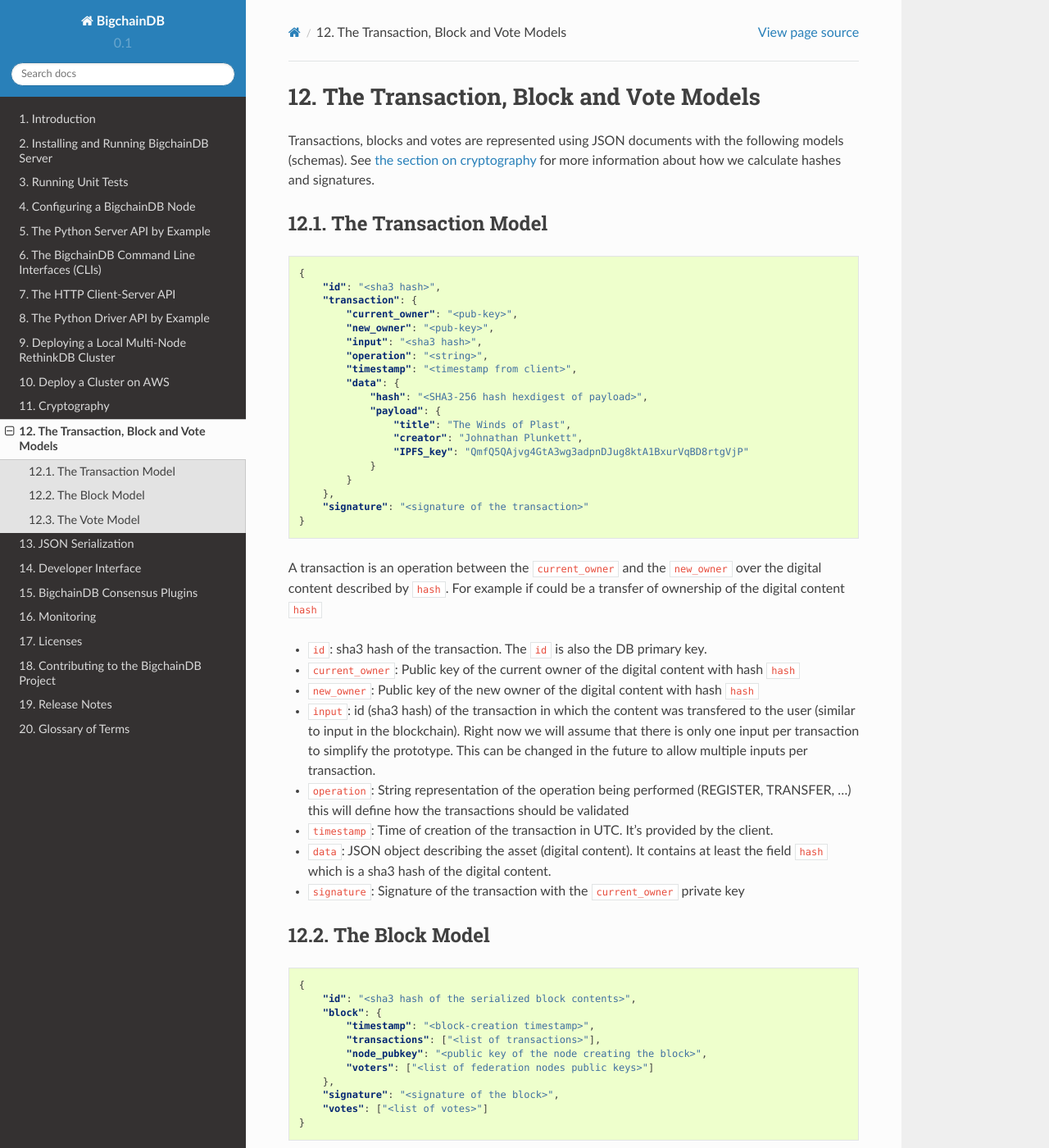
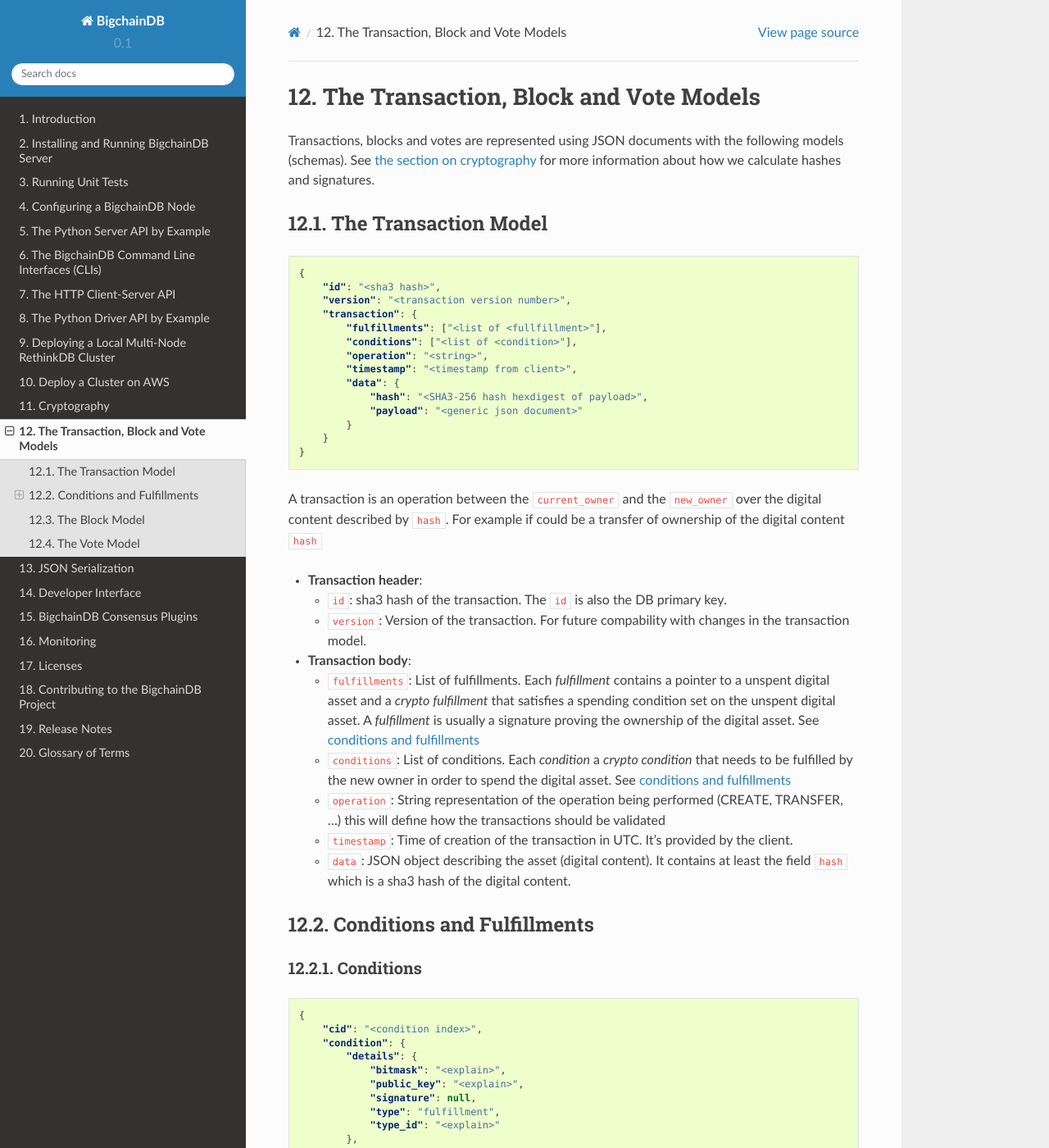
Before and after one commit to bigchaindb/bigchaindb, a Sphinx documentation site: the page built from docs/source/models.md, in a window 1280 px wide and 1400 px high. Shown: the whole window at 82% size. Built offline with Sphinx 7.4.7 and the Read the Docs theme 2.0.0, drawn with Linux system fonts in a browser that asks for light colours; some of the changed text lies outside the part shown.

Commit message:
documented the new transaction structure

````diff
--- a/docs/source/models.md
+++ b/docs/source/models.md
@@ -7,37 +7,88 @@
 ```json
 {
     "id": "<sha3 hash>",
+    "version": "<transaction version number>",
     "transaction": {
-        "current_owner": "<pub-key>",
-        "new_owner": "<pub-key>",
-        "input": "<sha3 hash>",
+        "fulfillments": ["<list of <fullfillment>"],
+        "conditions": ["<list of <condition>"],
         "operation": "<string>",
         "timestamp": "<timestamp from client>",
         "data": {
             "hash": "<SHA3-256 hash hexdigest of payload>",
-            "payload": {
-                "title": "The Winds of Plast",
-                "creator": "Johnathan Plunkett",
-                "IPFS_key": "QmfQ5QAjvg4GtA3wg3adpnDJug8ktA1BxurVqBD8rtgVjP"
-            }
+            "payload": "<generic json document>"
         }
-    },
-    "signature": "<signature of the transaction>"
+    }
 }
 ```
 
 A transaction is an operation between the `current_owner` and the `new_owner` over the digital content described by `hash`. For example if could be a transfer of ownership of the digital content `hash`
 
-- `id`: sha3 hash of the transaction. The `id` is also the DB primary key.
-- `current_owner`: Public key of the current owner of the digital content with hash `hash`
-- `new_owner`: Public key of the new owner of the digital content with hash `hash`
-- `input`: id (sha3 hash) of the transaction in which the content was transfered to the user (similar to input in the blockchain). Right now we will assume that there is only one input per transaction to simplify the prototype. This can be changed in the future to allow multiple inputs per transaction.
-- `operation`: String representation of the operation being performed (REGISTER, TRANSFER, ...) this will define how
-the transactions should be validated
-- `timestamp`: Time of creation of the transaction in UTC. It's provided by the client.
-- `data`: JSON object describing the asset (digital content). It contains at least the field `hash` which is a
-sha3 hash of the digital content.
-- `signature`: Signature of the transaction with the `current_owner` private key
+- **Transaction header**:
+    - `id`: sha3 hash of the transaction. The `id` is also the DB primary key.
+    - `version`: Version of the transaction. For future compability with changes in the transaction model.
+- **Transaction body**:
+    - `fulfillments`: List of fulfillments. Each _fulfillment_ contains a pointer to a unspent digital asset
+    and a _crypto fulfillment_ that satisfies a spending condition set on the unspent digital asset. A _fulfillment_
+    is usually a signature proving the ownership of the digital asset.
+    See [conditions and fulfillments](models.md#conditions-and-fulfillments)
+    - `conditions`: List of conditions. Each _condition_ a _crypto condition_ that needs to be fulfilled by the
+    new owner in order to spend the digital asset.
+    See [conditions and fulfillments](models.md#conditions-and-fulfillments)
+    - `operation`: String representation of the operation being performed (CREATE, TRANSFER, ...) this will define how
+    the transactions should be validated
+    - `timestamp`: Time of creation of the transaction in UTC. It's provided by the client.
+    - `data`: JSON object describing the asset (digital content). It contains at least the field `hash` which is a
+    sha3 hash of the digital content.
+
+## Conditions and Fulfillments
+
+### Conditions
+
+```json
+{
+    "cid": "<condition index>",
+    "condition": {
+        "details": {
+            "bitmask": "<explain>",
+            "public_key": "<explain>",
+            "signature": null,
+            "type": "fulfillment",
+            "type_id": "<explain>"
+        },
+        "uri": "<explain>"
+    },
+    "new_owners": ["<explain>"]
+}
+```
+
+- **Condition header**:
+    - `cid`: Condition index so that we can reference this output as an input to another transaction. It also matches
+    the input `fid`, making this the condition to fulfill in order to spend the digital asset used as input with `fid`
+    - `new_owners`: List of public keys of the new owners.
+- **Condition body**:
+    - `bitmask`:
+    - `public_key`:
+    - `signature`:
+    - `type`:
+    - `type_id`:
+    - `uri`:
+
+- Simple signatures
+- Multisignatures
+
+### Fulfillments
+
+```json
+{
+    "current_owners": ["5nRNzUc2QoGaTKDPjpZV9p9qWKJaB5vowQWVEmXkEC6k"],
+    "fid": 0,
+    "fulfillment": "cf:4:RxFzIE679tFBk8zwEgizhmTuciAylvTUwy6EL6ehddHFJOhK5F4IjwQ1xLu2oQK9iyRCZJdfWAefZVjTt3DeG5j2exqxpGliOPYseNkRAWEakqJ_UrCwgnj92dnFRAEE",
+    "input": {
+        "cid": 0,
+        "txid": "11b3e7d893cc5fdfcf1a1706809c7def290a3b10b0bef6525d10b024649c42d3"
+    }
+}
+```
 
 ## The Block Model
 
````
